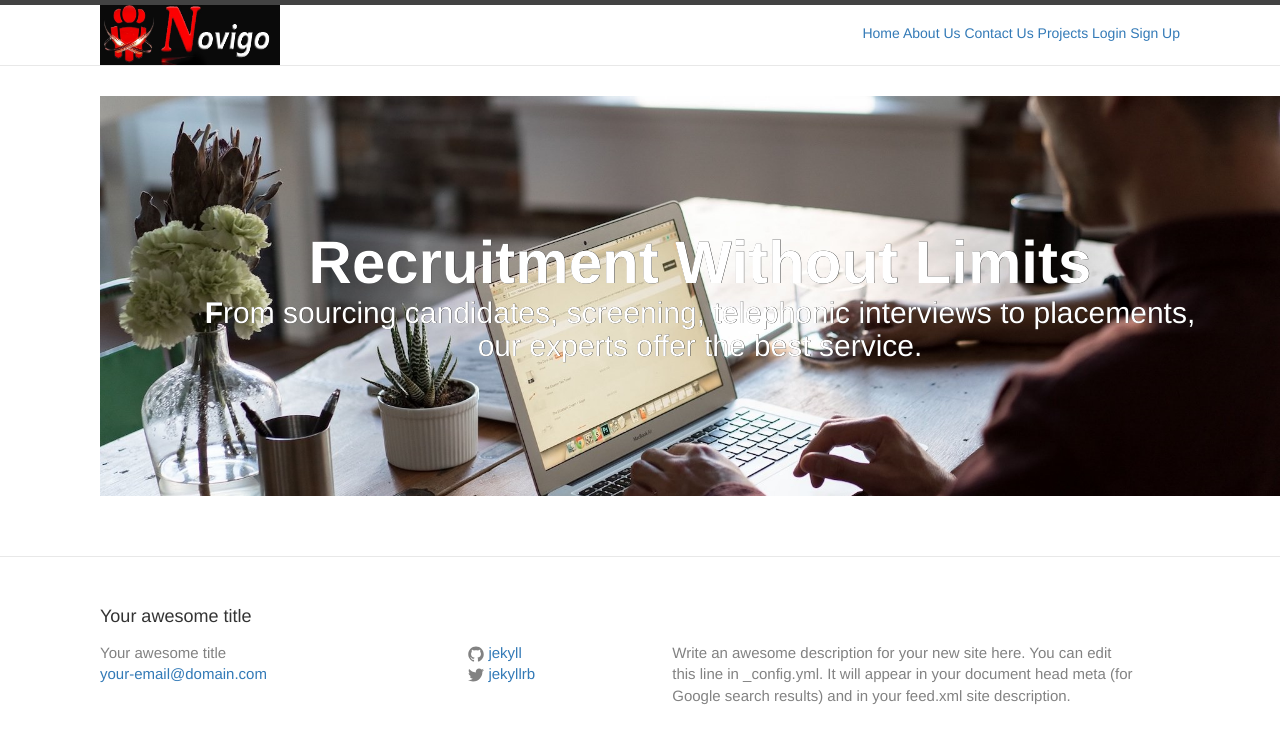
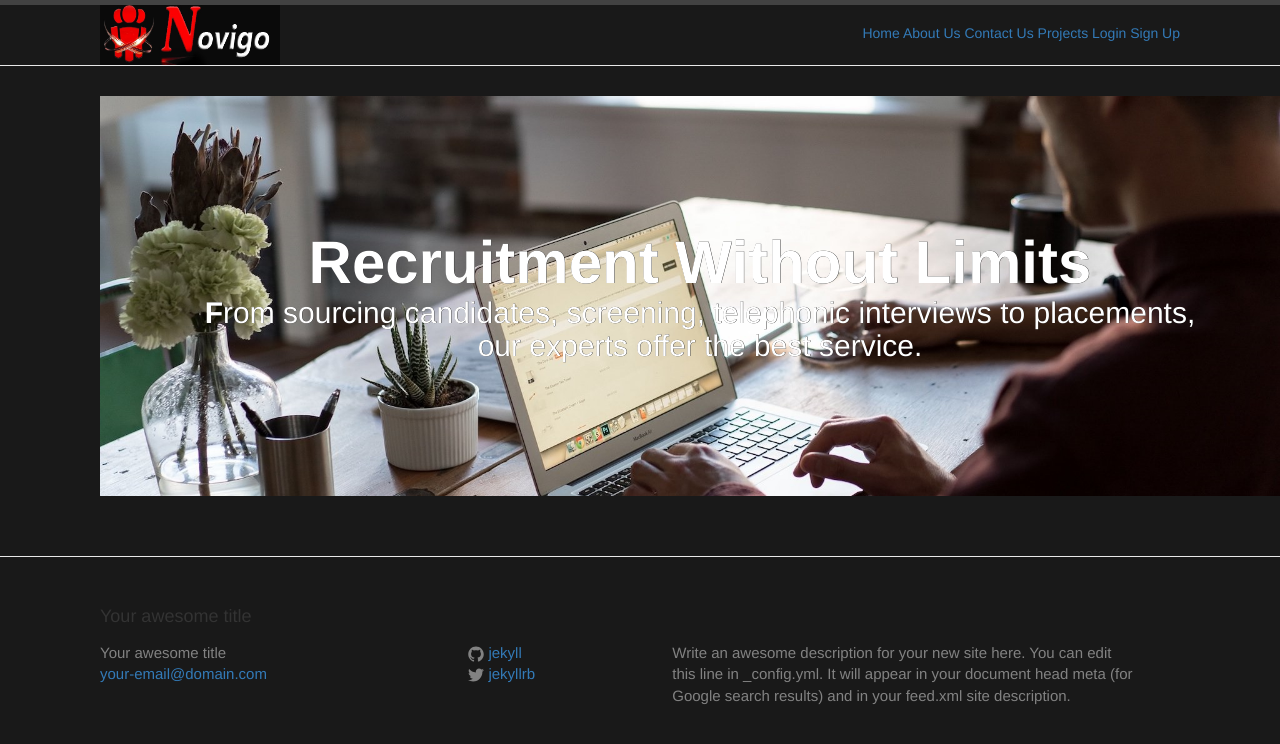
Before and after one commit to Hermankoch/hermankoch.github.io, a Jekyll site: the page built from index.html, in a window 1280 px wide. Shown: the top 744 px of the page. Built offline with Jekyll 4.4.1, drawn with Linux system fonts in a browser that asks for light colours.

Commit message:
Update homepage.css

```diff
--- a/css/homepage.css
+++ b/css/homepage.css
@@ -1,11 +1,10 @@
-//
-// My Section of code:
-//
 body {
    background-color: #191919;
+   font-weight: 300;
 }
   .jumbotron {
   text-align: center;
+     background-color: #191919;
   display: flex;
   align-items: center;
   background-image: url('../css/image4.jpg');
```
